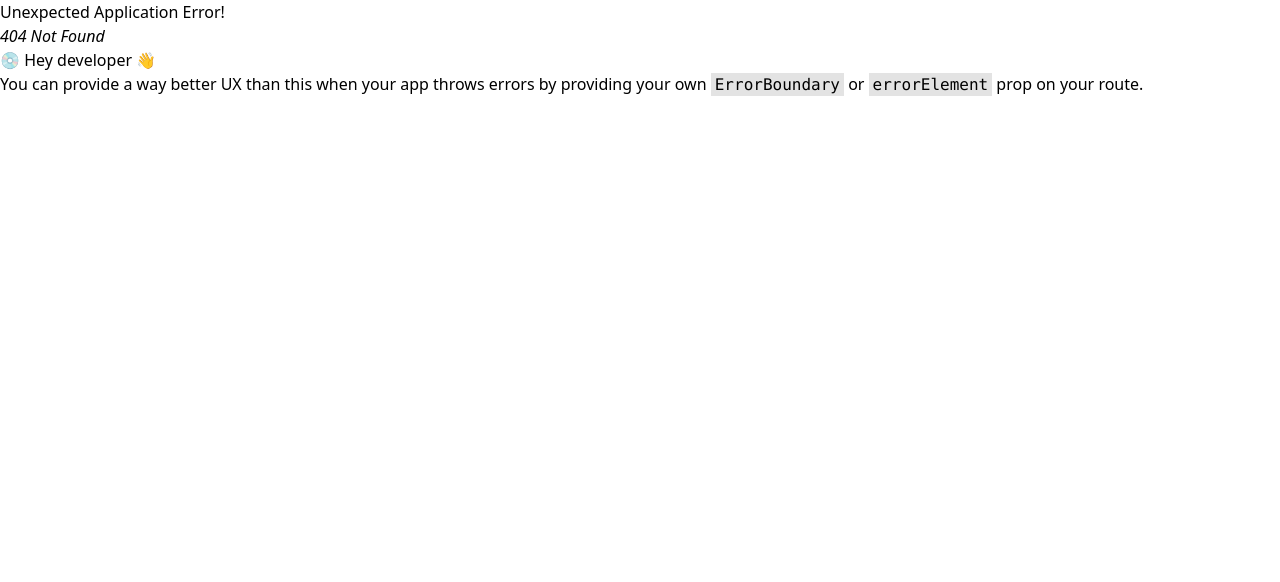
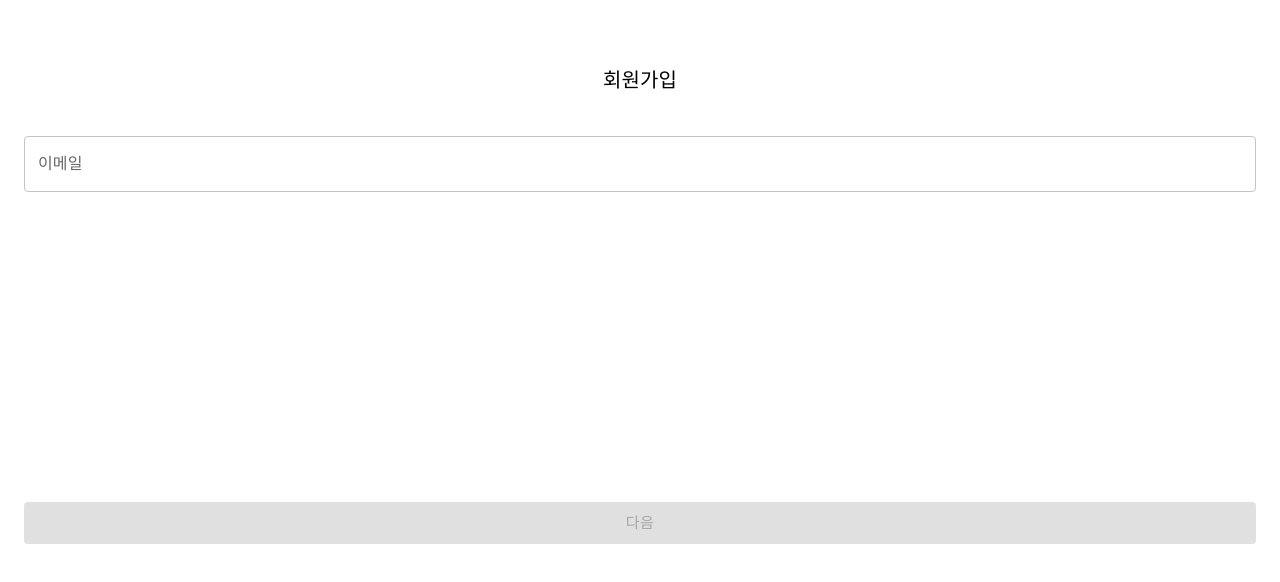
Before and after one commit to ai-diary-knou/ai-diary-knou-front, a React (Vite) app: page /regist in a window 1280 px wide. Before the commit this address had no page. Shown: the top 582 px of the page. Built offline with nearby package versions, Linux system fonts and the light colour scheme.

Commit message:
regist page commit

```diff
--- /dev/null
+++ b/src/components/shared/Input/Input.tsx
@@ -0,0 +1,106 @@
+import React from 'react';
+import TextField from '@mui/material/TextField';
+
+/**
+ * Props for the Input component.
+ */
+interface Input {
+  /**
+   * The value of the input.
+   */
+  value: string;
+  /**
+   * The change event handler for the input.
+   */
+  onChange: (value: string) => void;
+  /**
+   * The label for the input.
+   */
+  label?: string;
+  /**
+   * The placeholder text for the input.
+   */
+  placeholder?: string;
+  /**
+   * Whether the input is disabled.
+   */
+  disabled?: boolean;
+  /**
+   * Whether the input is required.
+   */
+  required?: boolean;
+  /**
+   * The error state of the input.
+   */
+  error?: boolean;
+  /**
+   * The helper text to display below the input.
+   */
+  helperText?: string;
+  /**
+   * The type of the input.
+   */
+  type?: string;
+  /**
+   * Whether the input should take up the full width.
+   */
+  fullWidth?: boolean;
+  /**
+   * The size of the input.
+   */
+  size?: 'small' | 'medium';
+  /**
+   * Additional CSS class name.
+   */
+  className?: string;
+  /**
+   * The variant of the input.
+   */
+  variant?: 'outlined' | 'filled' | 'standard';
+}
+
+/**
+ * A customizable input component.
+ *
+ * @param props - The props for the Input component.
+ * @returns The rendered Input component.
+ */
+const Input: React.FC<Input> = ({
+  value,
+  onChange,
+  label,
+  placeholder,
+  disabled = false,
+  required = false,
+  error = false,
+  helperText,
+  type = 'text',
+  fullWidth = true,
+  size = 'medium',
+  className,
+  variant = 'outlined',
+}) => {
+  const handleChange = (event: React.ChangeEvent<HTMLInputElement>) => {
+    onChange(event.target.value);
+  };
+
+  return (
+    <TextField
+      value={value}
+      onChange={handleChange}
+      label={label}
+      placeholder={placeholder}
+      disabled={disabled}
+      required={required}
+      error={error}
+      helperText={helperText}
+      type={type}
+      fullWidth={fullWidth}
+      size={size}
+      className={className}
+      variant={variant}
+    />
+  );
+};
+
+export default Input;
--- /dev/null
+++ b/src/components/shared/Input/index.ts
@@ -0,0 +1,3 @@
+import Input from "./Input";
+
+export default Input;
--- a/src/pages/onboarding.tsx
+++ b/src/pages/onboarding.tsx
@@ -56,8 +56,6 @@ const OnboardingPage: React.FC = () => {
   const handleNextClick = () => {
     if (currentSlide < pages.length - 1) {
       sliderRef.current?.slickNext();
-    } else {
-      console.log("온보딩 완료!");
     }
   };
 
--- /dev/null
+++ b/src/pages/regist.tsx
@@ -0,0 +1,62 @@
+import React, { useState } from 'react';
+import {
+  AppBar,
+  Toolbar,
+  Typography,
+} from '@mui/material';
+import Input from "../components/shared/Input"
+import Button from '../components/shared/Button';
+
+const Regist: React.FC = () => {
+  const [email, setEmail] = useState('');
+  const [isValidEmail, setIsValidEmail] = useState(true);
+
+  const validateEmail = (email: string) => {
+    const re = /^[a-zA-Z0-9._-]+@[a-zA-Z0-9.-]+\.[a-zA-Z]{2,4}$/;
+    return re.test(email);
+  };
+
+  const handleEmailChange = (value: string) => {
+    setEmail(value);
+    setIsValidEmail(validateEmail(value));
+  };
+
+  return (
+    <div className="mx-auto bg-white flex flex-col h-screen">
+      <AppBar position="static" color="transparent" elevation={0} className="pt-12 pb-6">
+        <Toolbar>
+          <Typography variant="h6" component="div" sx={{ flexGrow: 1, textAlign: 'center' }}>
+            회원가입
+          </Typography>
+        </Toolbar>
+      </AppBar>
+
+      <div className="flex-grow flex flex-col justify-center px-6">
+        <div className="mb-16">
+          <Input
+            fullWidth
+            label="이메일"
+            variant="outlined"
+            value={email}
+            onChange={handleEmailChange}
+            error={!isValidEmail}
+            helperText={!isValidEmail ? "올바른 이메일 형식이 아닙니다." : ""}
+          />
+        </div>
+
+        <div className="mt-auto mb-64">
+          <Button
+            variant="contained"
+            fullWidth
+            disabled={!isValidEmail || email === ''}
+            className="bg-blue-500 hover:bg-blue-600 py-3"
+          >
+            다음
+          </Button>
+        </div>
+      </div>
+    </div>
+  );
+};
+
+export default Regist;
--- a/src/router.tsx
+++ b/src/router.tsx
@@ -1,6 +1,7 @@
 import { createBrowserRouter } from "react-router-dom";
 import Home from "./pages/home";
 import Onboarding from "./pages/onboarding";
+import Regist from "./pages/regist";
 
 const router = createBrowserRouter([
   {
@@ -15,6 +16,10 @@ const router = createBrowserRouter([
     path: "/onboarding",
     element: <Onboarding/>,
   },
+  {
+    path: "/regist",
+    element: <Regist />,
+  },
 ]);
 
 export default router;
```
